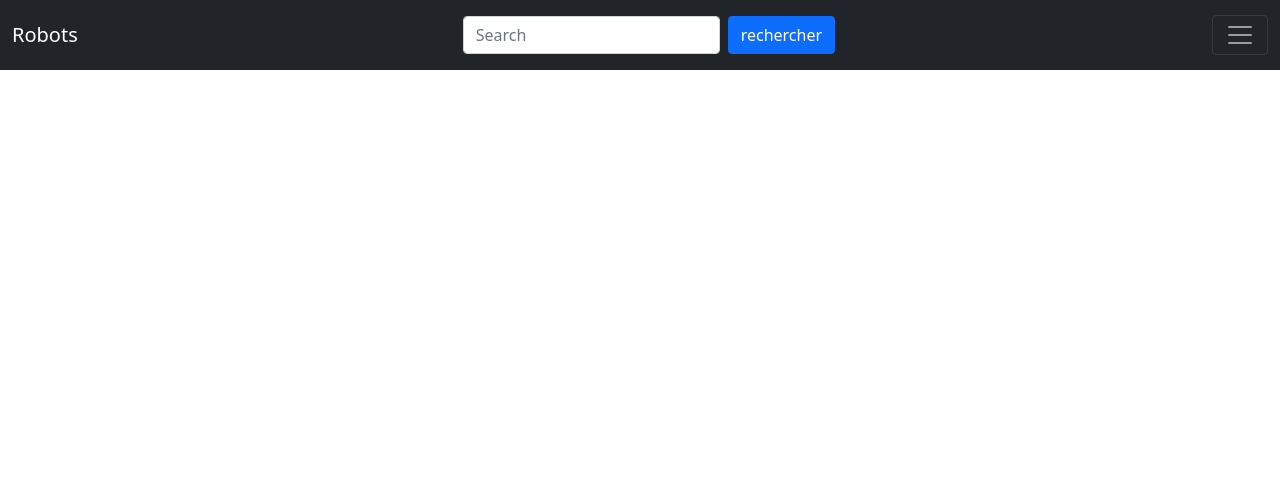
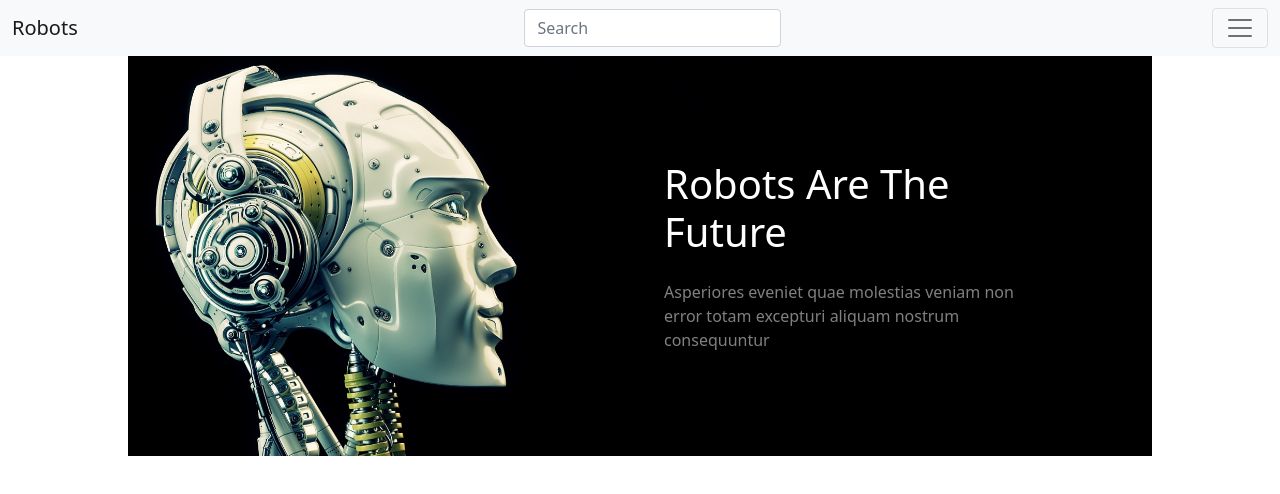
Before and after one commit to ElodieFon/projet_robots, a plain HTML site: page index.html in a window 1280 px wide. Drawn offline with nearby package versions, Linux system fonts and the light colour scheme.

Commit message:
création du héro + ajout de média query pour ecran sup a 900px

```diff
--- a/asset/css/style.css
+++ b/asset/css/style.css
@@ -2,13 +2,38 @@ body * {
     margin: 0;
     padding: 0;
 }
-.hero {
- max-height: 50vh;
- width: 100vw;
+
+
+
+@media screen and (min-width : 900px) {
+    body {
+        background-color: #ffffff;
+    }
+    main  {
+        max-width: 80%;
+        margin: auto;
+    }
+
+    .hero {
+        min-height: 50vh;
+        background-image: url(../images/CoverStory_robots.jpg);
+        background-position: center;
+        background-size: cover;
+        background-repeat: no-repeat;
+        display: flex;
+        align-items: center;
+        justify-content: flex-end;
+        padding: 5rem;
+    }
+    .hero>div {
+       max-width: 50%;
+
+    }
+    .hero h1 {
+        text-align: left !important;
+        color: #ffffff;
+    }
+    .hero p {
+    color: rgba(255, 255, 255, 0.5);
+    }
 }
-.hero img {
-    width: 100%;
-    height: 100%;
-    max-height: 50vh ;
-    object-fit: cover;
-}
--- a/index.html
+++ b/index.html
@@ -10,17 +10,15 @@
 </head>
 <body>
     <header>
-        <nav class="navbar navbar-dark bg-dark">
+        <nav class="navbar navbar-light bg-light">
             <div class="container-fluid">
                 <a class="navbar-brand" href="#">Robots</a>
                 <form class="d-flex align-items-center justify-content-center">
                     <input class="form-control" type="text" placeholder="Search">
-                    <button type="submit" class="btn btn-primary m-2">rechercher</button>
                 </form>
                 <button class="navbar-toggler collapsed" type="button" data-bs-toggle="collapse" data-bs-target="#menu" aria-controls="menu" aria-expanded="false">
                     <span class="navbar-toggler-icon"></span>
                 </button>
-
                 <div class="navbar-collapse collapse" id="menu">
                     <ul class="navbar-nav me-auto mb-2">
                         <li class="nav-item">
@@ -35,7 +33,14 @@
         </nav>
     </header>
     <main>
-
+        <div class="hero bg-dark text-light">
+            <div class="p-4">
+                <h1 class="text-center mb-4">Robots Are The Future</h1>
+                <p>
+                    Asperiores eveniet quae molestias veniam non error totam excepturi aliquam nostrum consequuntur
+                </p>
+            </div>
+        </div>
     </main>
     <footer>
 
```
